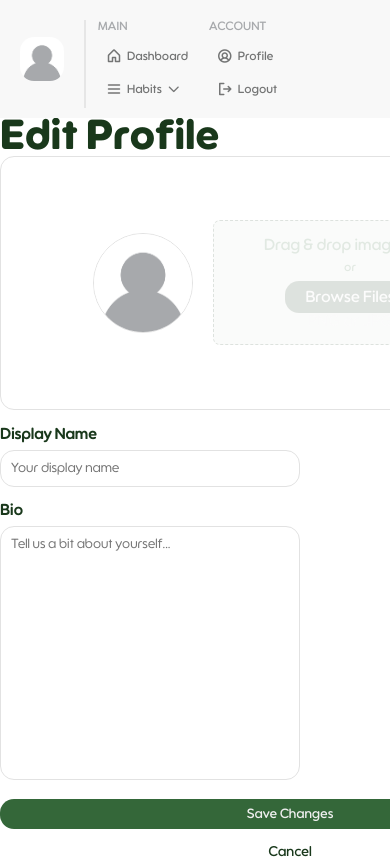
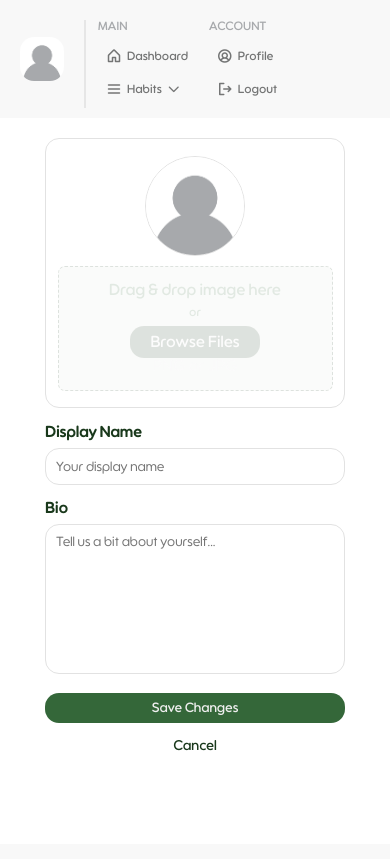
Before and after one commit to joshuapatrickbandola/gawi-habittracker, a Django app: page /accounts/profile/update in a window 390 px wide; the page is wider, and only the part inside the window is pictured. After the commit the page ends 751 px from the top of that part, so only its background shows below. Run offline with Django 5.2, Linux system fonts and the light colour scheme; the visitor is signed in with stand-in values (Sample User, id 1).

Commit message:
Fixed style for edit profile view.

```diff
--- a/gawi/accounts/templates/profile_update.html
+++ b/gawi/accounts/templates/profile_update.html
@@ -4,8 +4,6 @@
 {% block body %}
 <div class="profile-edit-supercontainer">
   <div class="profile-edit-container">
-    <p class="profile-form-title">Edit Profile</p>
-
     <form method="post" enctype="multipart/form-data" id="profile-edit-form">
       {% csrf_token %}
 
--- a/gawi/static/css/styles.css
+++ b/gawi/static/css/styles.css
@@ -1315,7 +1315,7 @@ main {
   color: var(--brand-green-1);
   width: 580px;
   padding: 10px;
-  height: 254px;
+  height: 150px;
   border-radius: 14px;
   border-color: var(--brand-grey);
   resize: none;
@@ -2961,7 +2961,7 @@ main {
 
 .upload-container-edit {
   display: flex;
-  gap: 20px;
+  gap: 10px;
   align-items: center;
   justify-content: center;
   width: 580px;
@@ -2995,6 +2995,45 @@ main {
   padding-top: 16px;
 }
 
+@media (max-width: 700px) {
+  .profile-edit-supercontainer {
+    padding: 20px 0;
+  }
+
+  .upload-container-edit {
+    flex-direction: column;
+    gap: 10px;
+    align-items: center;
+    justify-content: center;
+    width: 300px;
+    height: 270px;
+  }
+
+  .profile-button-edit {
+    color: var(--brand-white-1);
+    background-color: var(--brand-green-2);
+    border: none;
+    border-radius: 14px;
+    height: 30px;
+    width: 300px;
+  }
+
+  .input-fields-edit {
+    display: flex;
+    flex-direction: column;
+    gap: 15px;
+    margin-bottom: 16px;
+  }
+
+  .misc-edit {
+    display: flex;
+    justify-content: center;
+    color: var(--brand-grey-2);
+    width: 300px;
+    padding-top: 16px;
+  }
+}
+
 .avatar-profile-deets {
   display: flex;
   gap: 16px;
```
